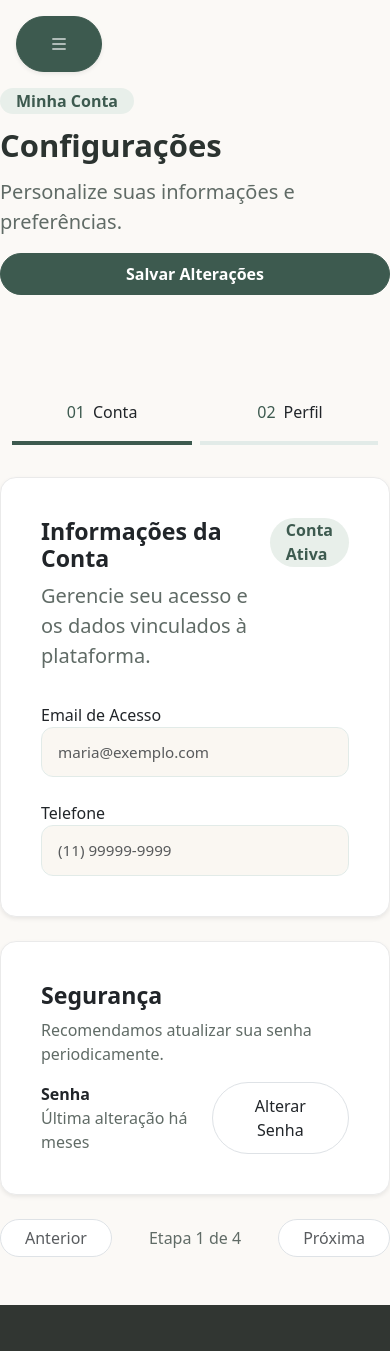
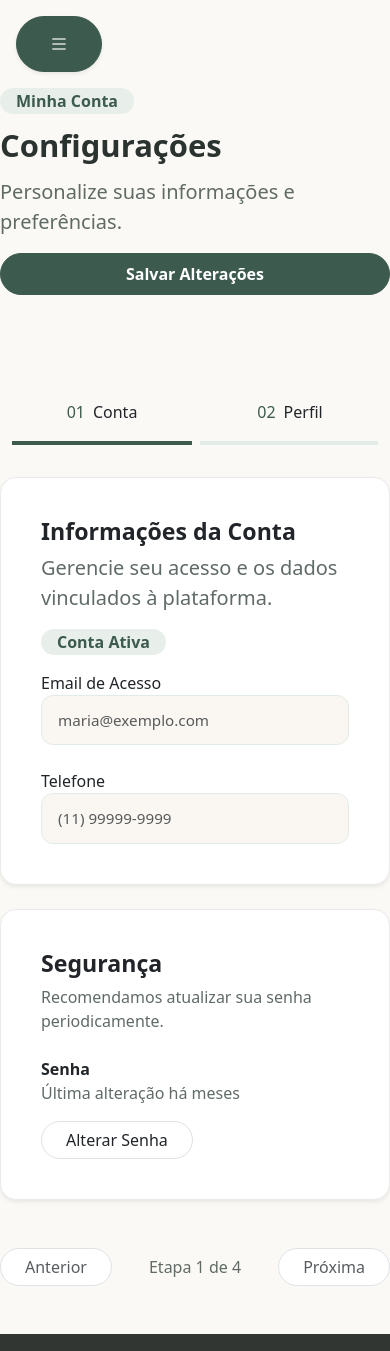
Before and after one commit to CaioDev05/MenteAberta-React, a React (Vite) app in the folder MenteAberta-React/: page /configuracoes in a window 390 px wide. Shown: the top 1351 px of the page. Built offline with nearby package versions, Linux system fonts and the light colour scheme.

Commit message:
- Melhorada Reposividade mobile da Conta

```diff
--- a/MenteAberta-React/src/pages/Configuracoes/Conta.jsx
+++ b/MenteAberta-React/src/pages/Configuracoes/Conta.jsx
@@ -4,20 +4,23 @@ const Conta = () => {
     return (
         <>
             <div className='content-box shadow-sm mb-4'>
-                <div className='d-flex justify-content-between mb-3'>
+                {/* Cabeçalho da Conta */}
+                <div className='d-flex flex-column flex-md-row justify-content-between mb-3 gap-3'>
                     <div>
                         <h3 className='fw-bold'>Informações da Conta</h3>
-                        <p className='text-p fs-5'>Gerencie seu acesso e os dados vinculados à plataforma.</p>
+                        <p className='text-p fs-5 mb-0'>Gerencie seu acesso e os dados vinculados à plataforma.</p>
                     </div>
 
                     <div className='d-flex align-items-start'>
-                        <div className="d-inline-flex align-items-center mb-3 card-lt-hero">
+                        <div className="d-inline-flex align-items-center mb-0 mb-md-3 card-lt-hero">
                             <span className="fw-semibold mb-0">Conta Ativa</span>
                         </div>
                     </div>
                 </div>
+
+                {/* Formulários */}
                 <div className='row g-4'>
-                    <div className='col-lg-6'>
+                    <div className='col-12 col-md-6'>
                         <label htmlFor="email-conta">Email de Acesso</label>
                         <input
                             type="text"
@@ -27,7 +30,7 @@ const Conta = () => {
                             placeholder='maria@exemplo.com'
                         />
                     </div>
-                    <div className='col-lg-6'>
+                    <div className='col-12 col-md-6'>
                         <label htmlFor="telefone-conta">Telefone</label>
                         <input
                             type="text"
@@ -39,15 +42,20 @@ const Conta = () => {
                     </div>
                 </div>
             </div>
-            <div className='content-box shadow-sm'>
+
+            {/* Seção de Segurança */}
+            <div className='content-box shadow-sm mb-4'>
                 <h3 className='fw-bold'>Segurança</h3>
                 <p className='text-p'>Recomendamos atualizar sua senha periodicamente.</p>
-                <div className='d-flex justify-content-between'>
+
+                <div className='d-flex flex-column flex-sm-row justify-content-between align-items-start align-items-sm-center gap-3 mt-4'>
                     <div>
                         <p className='fw-semibold m-0'>Senha</p>
                         <span className='text-p'>Última alteração há { } meses</span>
                     </div>
-                    <button className='btn rounded-pill border bg-white px-4'>Alterar Senha</button>
+                    <button className='btn rounded-pill border bg-white px-4 flex-shrink-0'>
+                        Alterar Senha
+                    </button>
                 </div>
             </div>
         </>
```
